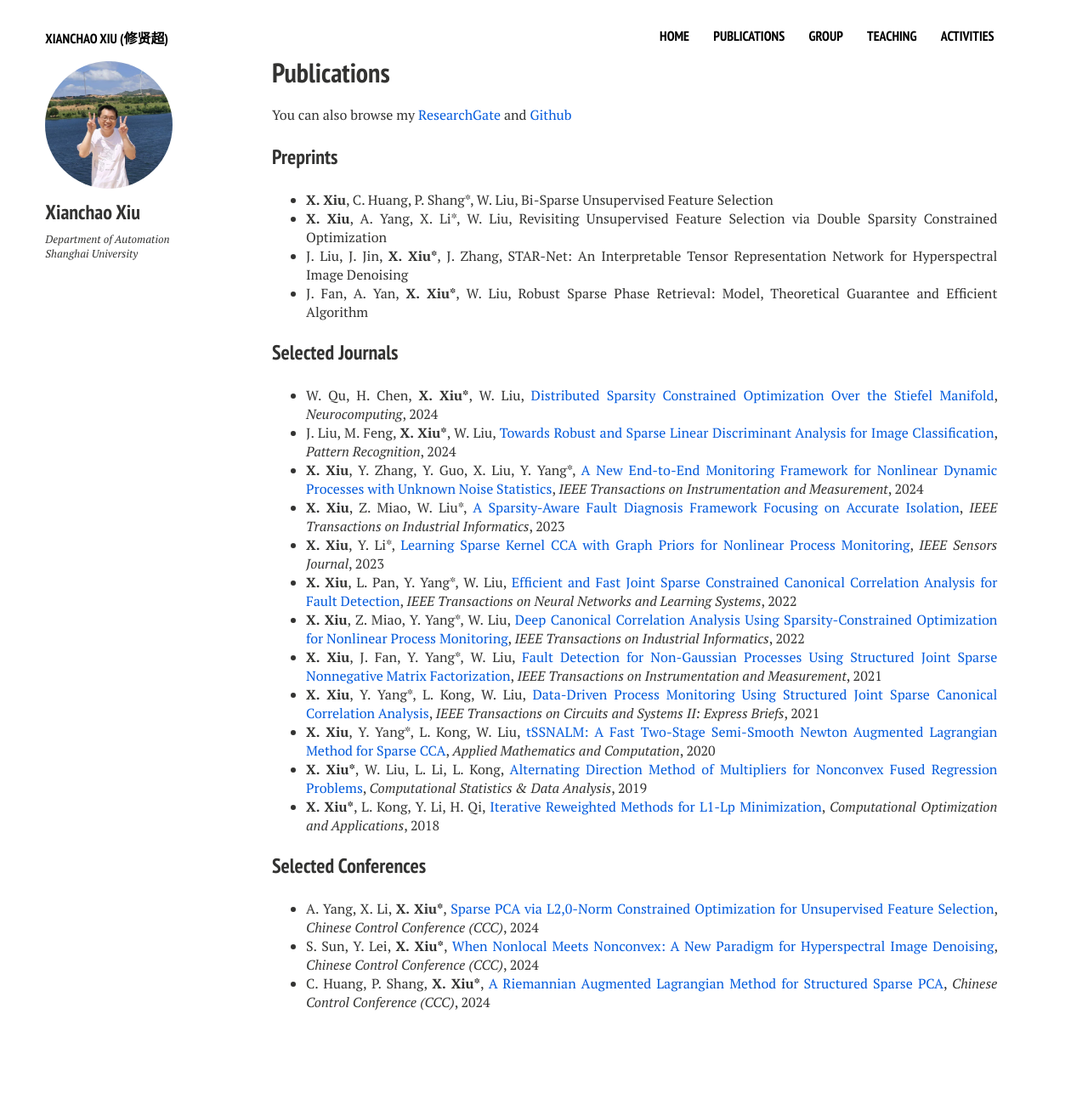
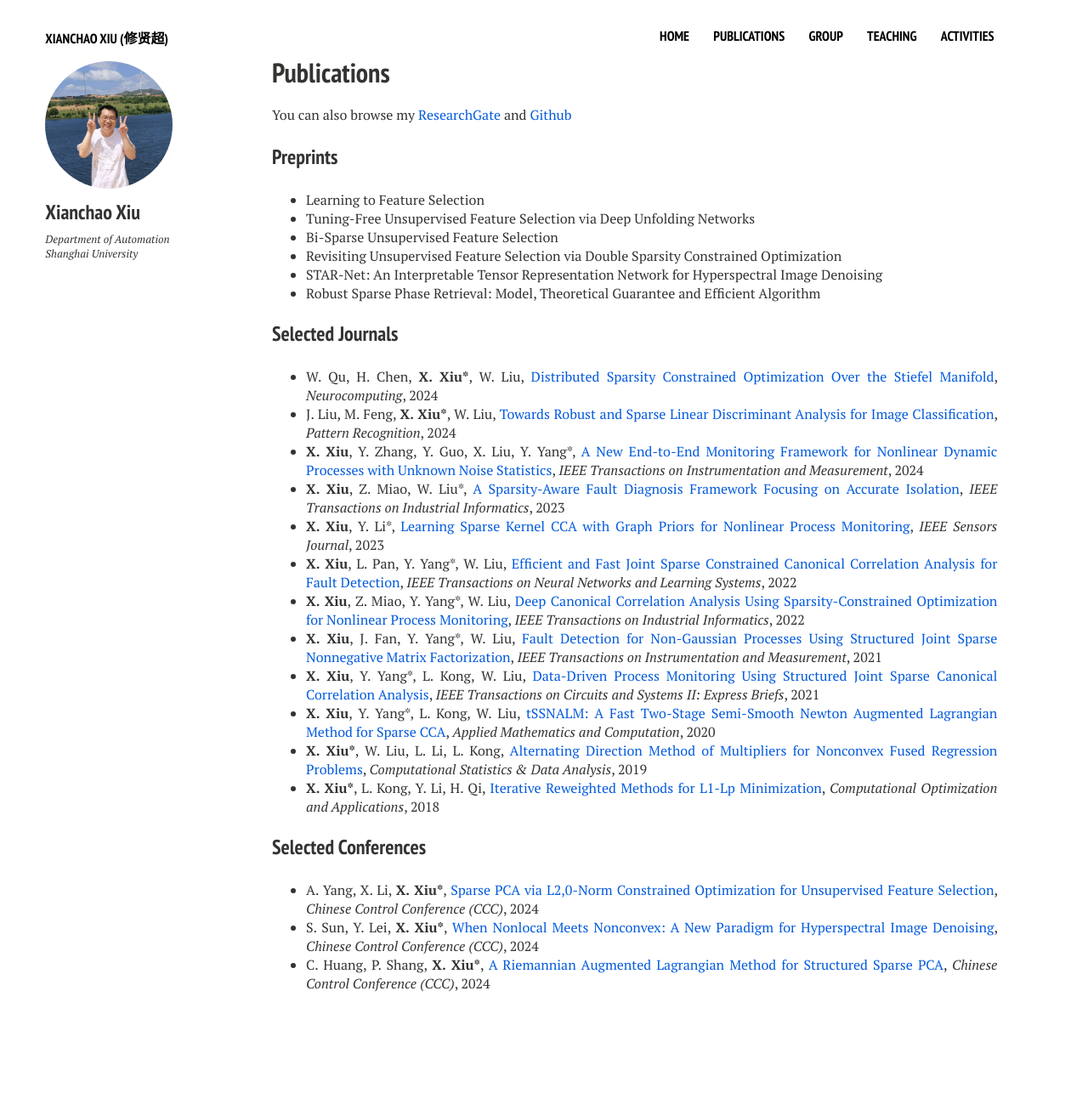
Before and after one commit to xianchaoxiu/xianchaoxiu.github.io, a Jekyll site: the page built from publications/index.md, in a window 1280 px wide. Shown: the whole page at 85% size. Built offline with Jekyll 4.4.1, drawn with Linux system fonts in a browser that asks for light colours; nearby versions of some CDN libraries; after the commit the page ends 1264 px from its top, so only the background shows below that.

Commit message:
Update index.md

```diff
--- a/publications/index.md
+++ b/publications/index.md
@@ -11,11 +11,12 @@ share: false
 You can also browse my <a href="https://www.researchgate.net/profile/Xianchao-Xiu" class="textlink" target="_blank">ResearchGate</a> and <a href="https://github.com/xianchaoxiu" class="textlink" target="_blank">Github</a>
 
 ### Preprints
-
-* <b>X. Xiu</b>, C. Huang, P. Shang*, W. Liu, Bi-Sparse Unsupervised Feature Selection <br>
-* <b>X. Xiu</b>, A. Yang, X. Li*, W. Liu, Revisiting Unsupervised Feature Selection via Double Sparsity Constrained Optimization <br>
-* J. Liu, J. Jin, <b>X. Xiu*</b>, J. Zhang, STAR-Net: An Interpretable Tensor Representation Network for Hyperspectral Image Denoising <br>
-* J. Fan, A. Yan, <b>X. Xiu*</b>, W. Liu, Robust Sparse Phase Retrieval: Model, Theoretical Guarantee and Efficient Algorithm  <br>
+* Learning to Feature Selection
+* Tuning-Free Unsupervised Feature Selection via Deep Unfolding Networks
+* Bi-Sparse Unsupervised Feature Selection <br>
+* Revisiting Unsupervised Feature Selection via Double Sparsity Constrained Optimization <br>
+* STAR-Net: An Interpretable Tensor Representation Network for Hyperspectral Image Denoising <br>
+* Robust Sparse Phase Retrieval: Model, Theoretical Guarantee and Efficient Algorithm  <br>
 
 
 ### Selected Journals
```
